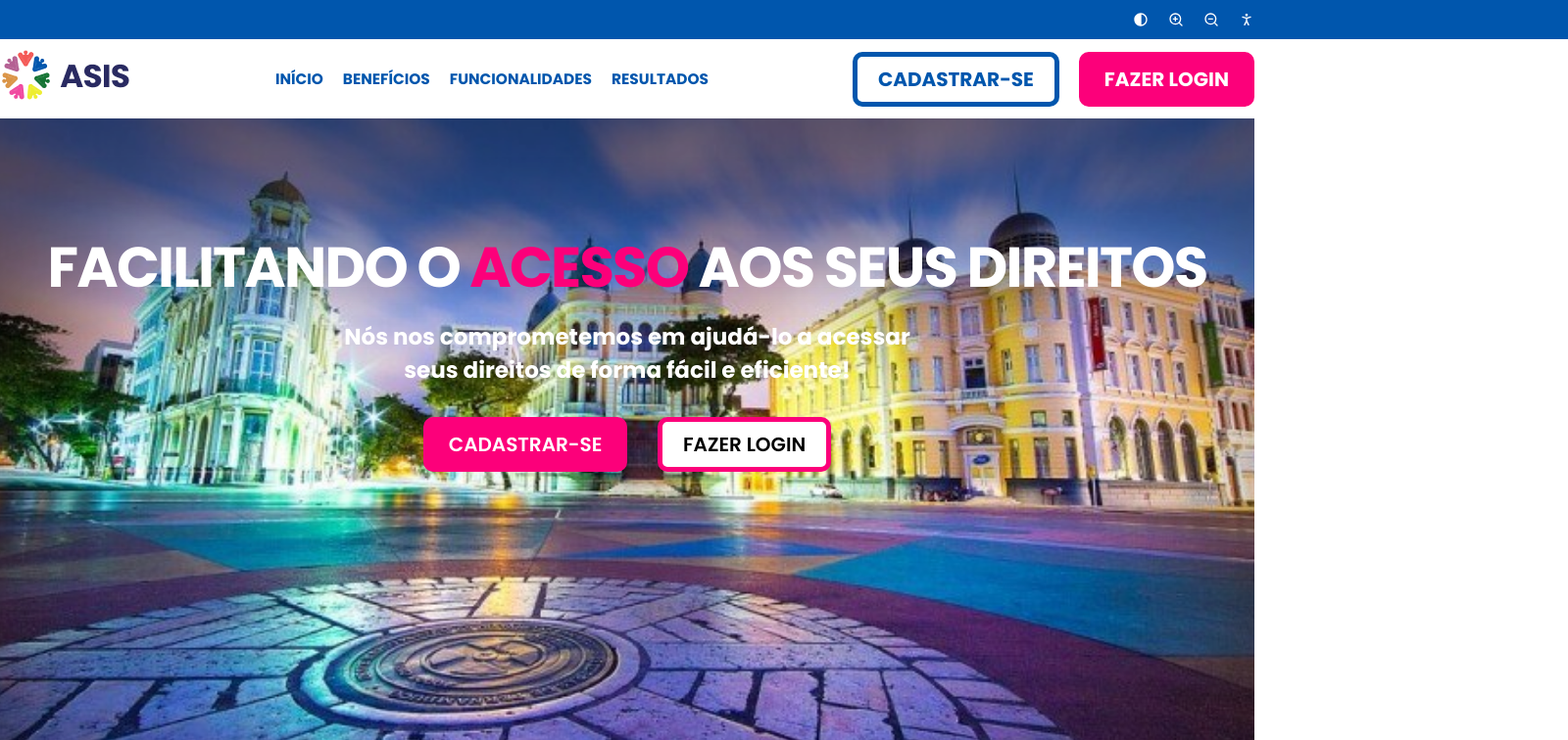
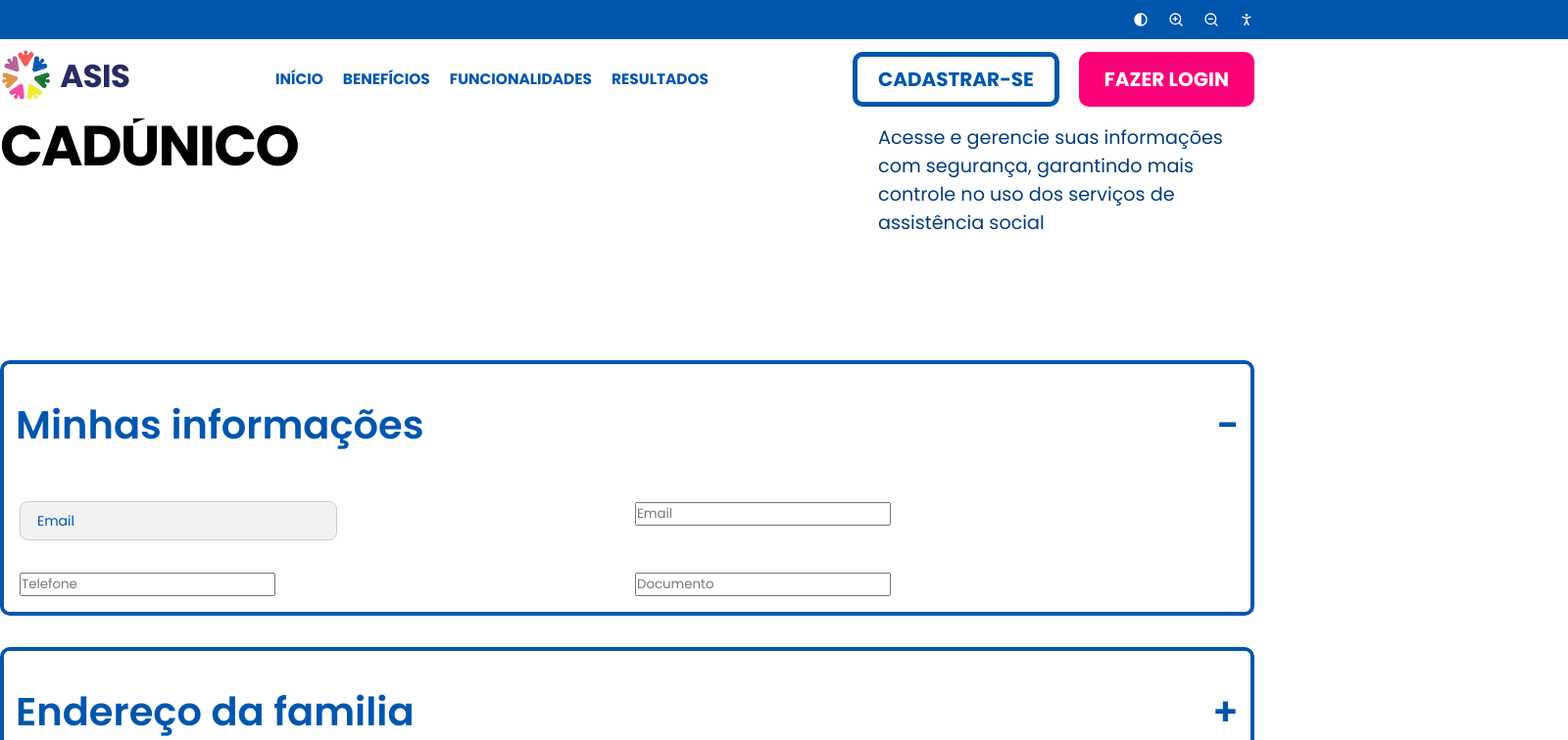
Before and after one commit to Projeto-ASIS/ASIS-Web, a React (Vite) app: page / in a window 1280 px wide. Shown: the top 756 px of the page at 98% size, 1600 px wide, since content can reach past the window. Built offline with nearby package versions, Linux system fonts and the light colour scheme.

Commit message:
feat: novo formato do input, styles: estilização do label, além do required

```diff
--- a/src/Routes.jsx
+++ b/src/Routes.jsx
@@ -11,11 +11,11 @@
 
 export const router = createBrowserRouter([
   { element: <User />, path: "/user", },
-  { element: <Cadunico />, path: "/user/Services/Cadunico", },
+  { element: <Cadunico />, path: "/", },
   { element: <Appoinments />, path: "/user/Services/Appoinments", },
   { element: <About />, path: "/about" },
   { element: <Signup />, path: "/auth/signup" },
   { element: <Signin />, path: "/auth/signin" },
-  { element: <Homepage />, path: "/" },
+  { element: <Homepage />, path: "/home" },
 
 ])
--- a/src/common/components/Input/Input.css
+++ b/src/common/components/Input/Input.css
@@ -1,3 +1,51 @@
+.input__container {
+  position: relative;
+  display: inline-block;
+}
+
+.input__label {
+  position: absolute;
+  left: 16px;
+  top: 50%;
+  transform: translateY(-50%);
+
+  padding: 2px;
+
+  line-height: 1;
+
+  background-color: var(--color-neutral-100);
+
+  pointer-events: none;
+  z-index: 2;
+
+  transition: font-size 300ms ease-in-out, top 300ms ease-in-out, background 300ms ease-in-out;
+}
+
+.input__label--not-empty {
+  top: 0;
+
+  font-size: 8px;
+  background-color: var(--color-neutral-100);
+}
+
+.input__label--empty {
+  top: 50%;
+
+  font-size: 14px;
+
+  background: transparent;
+}
+
+.input__container__required-icon {
+  position: relative;
+  left: 2px;
+  top: 0;
+
+  vertical-align: text-top;
+  color: var(--color-red);
+
+}
+
 .input__base {
   position: relative;
 
@@ -50,7 +98,7 @@
     width: 16px;
     height: 11px;
 
-    content: "email";
+    /* content: "email"; */
 
     padding-inline: 3px;
     color: var(--color-blue-60);
@@ -86,7 +134,7 @@
 }
 
 /* .input__base:where(:focus, :active)::placeholder {} */
-.input__base:invalid {
+.input__base--invalid {
   color: var(--color-red);
 
   border: 1px solid var(--color-red);
@@ -98,7 +146,7 @@
   vertical-align: top;
 }
 
-.input__base:where(:valid){
+.input__base--valid {
   color: var(--);
   border: 1px solid var(--color-green-50);
 }
@@ -106,7 +154,5 @@
 .input__base--has-icon {
   padding-right: calc(16px + 18px);
 
-  &::after {
-
-  }
+  &::after {}
 }
--- a/src/common/components/Input/Input.jsx
+++ b/src/common/components/Input/Input.jsx
@@ -6,11 +6,12 @@
 Input.propTypes = {
   className: PropTypes.string,
   onChange: PropTypes.func,
-  hasIcon: PropTypes.bool
-
+  hasIcon: PropTypes.bool,
+  placeholder: PropTypes.string,
+  required: PropTypes.bool
 }
 
-export default function Input({ hasIcon = false, onChange,  ...props }) {
+export default function Input({ hasIcon = false, placeholder, onChange, required,  ...props }) {
   const [isEmpty, setIsEmpty] = useState(true)
 
   const handleOnChange = useCallback((e) => {
@@ -24,12 +25,12 @@
   }, [isEmpty, onChange])
 
   return (
-    <input onChange={handleOnChange} className={`input__base ${props.className ?? ""} ${hasIcon ? "input__base--has-icon" : ""} input__base--${isEmpty ? "empty" : "not-empty"}`} type="text" {...props} />
+    <div className="input__container">
+      <label htmlFor="" className={`input__label input__label--${isEmpty ? "empty" : "not-empty"}`}>
+        {placeholder}
+        {required ? <span className="input__container__required-icon">*</span> : null}
+        </label>
+      <input onChange={handleOnChange} className={`input__base ${props.className ?? ""} ${hasIcon ? "input__base--has-icon" : ""} input__base--${isEmpty ? "empty" : "not-empty"}`} type="text" {...props} />
+    </div>
   )
 }
-
-// export function Icon() {
-//   return (
-
-//   )
-// }
--- a/src/pages/User/Services/Cadunico/sections/Fields.jsx
+++ b/src/pages/User/Services/Cadunico/sections/Fields.jsx
@@ -34,7 +34,7 @@
         <div className="content" aria-expanded={expandedSections.personalInfo}>
           <div className="inputGrid">
             <div className="inputGroup">
-              <Input required placeholder="Email" hasIcon/>
+              <Input placeholder="Email" hasIcon/>
               {/* <input
                 type="text"
                 placeholder="Nome completo da Pessoa de Referência"
```
